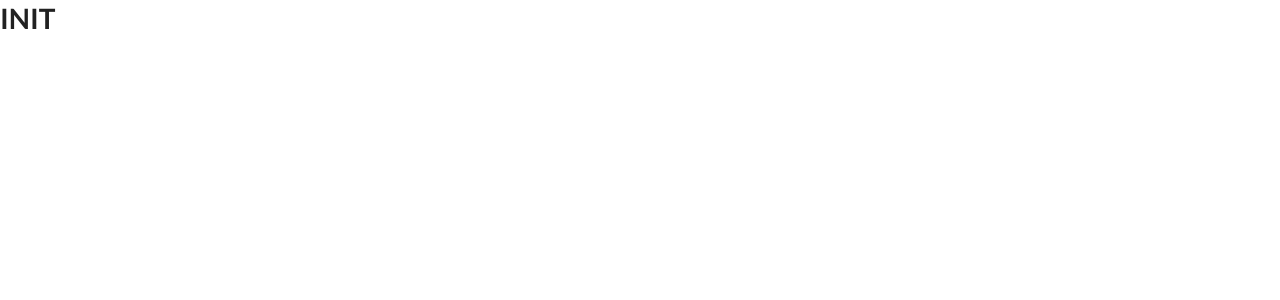
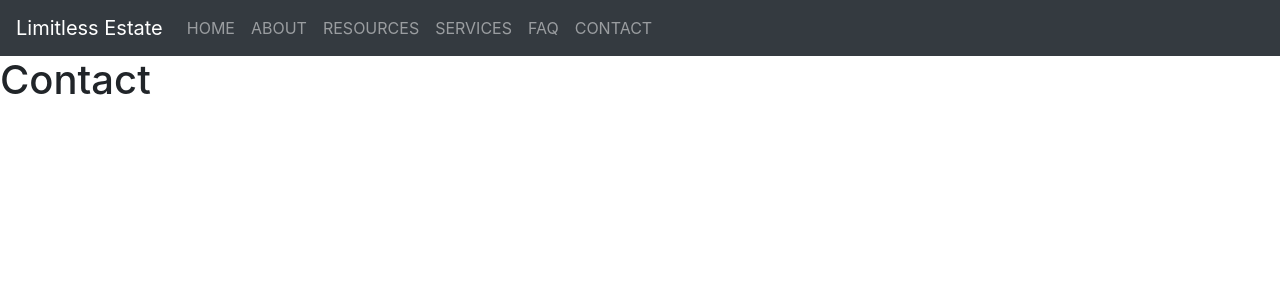
Before and after one commit to apati04/limitless-estate, a React (Create React App) app in the folder client/: page /contact in a window 1280 px wide. Shown: the top 300 px of the page. Built offline with nearby package versions, Linux system fonts and the light colour scheme.

Commit message:
navbar with routes added

```diff
--- a/client/package.json
+++ b/client/package.json
@@ -7,9 +7,7 @@
     "react": "^16.0.0",
     "react-dom": "^16.0.0",
     "react-router-dom": "^4.2.2",
-    "react-scripts": "1.0.14",
-    "semantic-ui-css": "^2.2.14",
-    "semantic-ui-react": "^0.78.2"
+    "react-scripts": "1.0.14"
   },
   "scripts": {
     "start": "react-scripts start",
--- a/client/public/index.html
+++ b/client/public/index.html
@@ -10,6 +10,7 @@
     -->
     <link rel="manifest" href="%PUBLIC_URL%/manifest.json">
     <link rel="shortcut icon" href="%PUBLIC_URL%/favicon.ico">
+    <link rel="stylesheet" href="https://maxcdn.bootstrapcdn.com/bootstrap/4.0.0/css/bootstrap.min.css" integrity="sha384-Gn5384xqQ1aoWXA+058RXPxPg6fy4IWvTNh0E263XmFcJlSAwiGgFAW/dAiS6JXm" crossorigin="anonymous">
     <!--
       Notice the use of %PUBLIC_URL% in the tags above.
       It will be replaced with the URL of the `public` folder during the build.
@@ -36,5 +37,8 @@
       To begin the development, run `npm start` or `yarn start`.
       To create a production bundle, use `npm run build` or `yarn build`.
     -->
+    <script src="https://code.jquery.com/jquery-3.2.1.slim.min.js" integrity="sha384-KJ3o2DKtIkvYIK3UENzmM7KCkRr/rE9/Qpg6aAZGJwFDMVNA/GpGFF93hXpG5KkN" crossorigin="anonymous"></script>
+    <script src="https://cdnjs.cloudflare.com/ajax/libs/popper.js/1.12.9/umd/popper.min.js" integrity="sha384-ApNbgh9B+Y1QKtv3Rn7W3mgPxhU9K/ScQsAP7hUibX39j7fakFPskvXusvfa0b4Q" crossorigin="anonymous"></script>
+    <script src="https://maxcdn.bootstrapcdn.com/bootstrap/4.0.0/js/bootstrap.min.js" integrity="sha384-JZR6Spejh4U02d8jOt6vLEHfe/JQGiRRSQQxSfFWpi1MquVdAyjUar5+76PVCmYl" crossorigin="anonymous"></script>
   </body>
 </html>
--- /dev/null
+++ b/client/src/components/About.js
@@ -0,0 +1,11 @@
+import React from "react";
+
+const About = () => {
+  return (
+    <div>
+      <h1>About</h1>
+    </div>
+  );
+}
+
+export default About;
--- a/client/src/components/App.js
+++ b/client/src/components/App.js
@@ -1,11 +1,29 @@
 import React, { Component } from 'react';
+import Navbar from "./Navbar";
+import Home from "./Home";
+import About from "./About";
+import Services from "./Services";
+import Resources from "./Resources";
+import FAQ from "./FAQ";
+import Contact from "./Contact";
+import { BrowserRouter, Route, Switch } from "react-router-dom";
 
 class App extends Component {
   render() {
     return (
-      <div>
-        <h1>INIT</h1>
-      </div>
+      <BrowserRouter>
+        <div>
+          <Navbar/>
+          <Switch>
+            <Route path="/about" component={About}/>
+            <Route path="/contact" component={Contact}/>
+            <Route path="/faq" component={FAQ}/>
+            <Route path="/resources" component={Resources}/>
+            <Route path="/services" component={Services}/>
+            <Route path="/" component={Home}/>
+          </Switch>
+        </div>
+      </BrowserRouter>
     );
   }
 }
--- /dev/null
+++ b/client/src/components/Contact.js
@@ -0,0 +1,11 @@
+import React from "react";
+
+const Contact = () => {
+  return (
+    <div>
+      <h1>Contact</h1>
+    </div>
+  );
+}
+
+export default Contact;
--- /dev/null
+++ b/client/src/components/FAQ.js
@@ -0,0 +1,11 @@
+import React from "react";
+
+const FAQ = () => {
+  return (
+    <div>
+      <h1>FAQ</h1>
+    </div>
+  );
+}
+
+export default FAQ;
--- /dev/null
+++ b/client/src/components/Home.js
@@ -0,0 +1,11 @@
+import React from "react";
+
+const Home = () => {
+  return (
+    <div>
+      <h1>Home</h1>
+    </div>
+  );
+}
+
+export default Home;
--- /dev/null
+++ b/client/src/components/Navbar.js
@@ -0,0 +1,25 @@
+import React from "react";
+import { Link } from "react-router-dom";
+
+const Navbar = () => {
+  return (
+    <nav className="navbar navbar-expand-md navbar-dark bg-dark">
+      <Link to="/" className="navbar-brand">Limitless Estate</Link>
+      <button className="navbar-toggler" type="button" data-toggle="collapse" data-target="#navbar" aria-controls="mobile-navbar" aria-expanded="false" aria-label="Toggle navigation">
+        <span className="navbar-toggler-icon"></span>
+      </button>
+      <div className="collapse navbar-collapse" id="navbar">
+        <ul className="navbar-nav mr-auto">
+          <Link to="/" className="nav-item nav-link">HOME</Link>
+          <Link to="/about" className="nav-item nav-link">ABOUT</Link>
+          <Link to="/resources" className="nav-item nav-link">RESOURCES</Link>
+          <Link to="/services" className="nav-item nav-link">SERVICES</Link>
+          <Link to="/faq" className="nav-item nav-link">FAQ</Link>
+          <Link to="/contact" className="nav-item nav-link">CONTACT</Link>
+        </ul>
+      </div>
+    </nav>
+  );
+}
+
+export default Navbar;
--- /dev/null
+++ b/client/src/components/Resources.js
@@ -0,0 +1,11 @@
+import React from "react";
+
+const Resources = () => {
+  return (
+    <div>
+      <h1>Resources</h1>
+    </div>
+  );
+}
+
+export default Resources;
--- /dev/null
+++ b/client/src/components/Services.js
@@ -0,0 +1,11 @@
+import React from "react";
+
+const Services = () => {
+  return (
+    <div>
+      <h1>Services</h1>
+    </div>
+  );
+}
+
+export default Services;
--- a/client/src/index.js
+++ b/client/src/index.js
@@ -2,7 +2,6 @@ import React from 'react';
 import ReactDOM from 'react-dom';
 import App from './components/App';
 import registerServiceWorker from './registerServiceWorker';
-import "semantic-ui-css/semantic.min.css";
 
 ReactDOM.render(<App />, document.getElementById('root'));
 registerServiceWorker();
```
Also changed, not shown: 1 other file (tests, documents, lock files or other folders).
